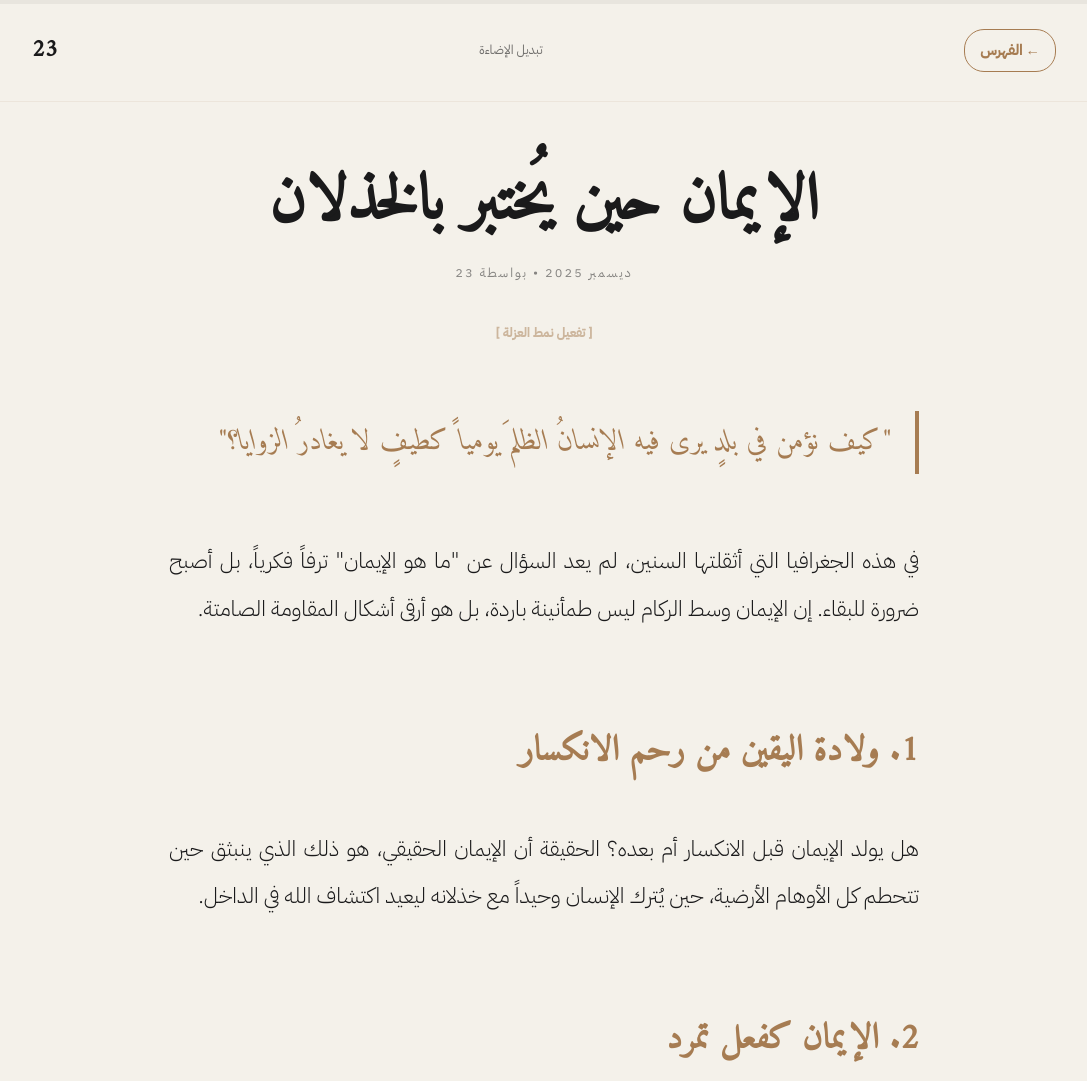
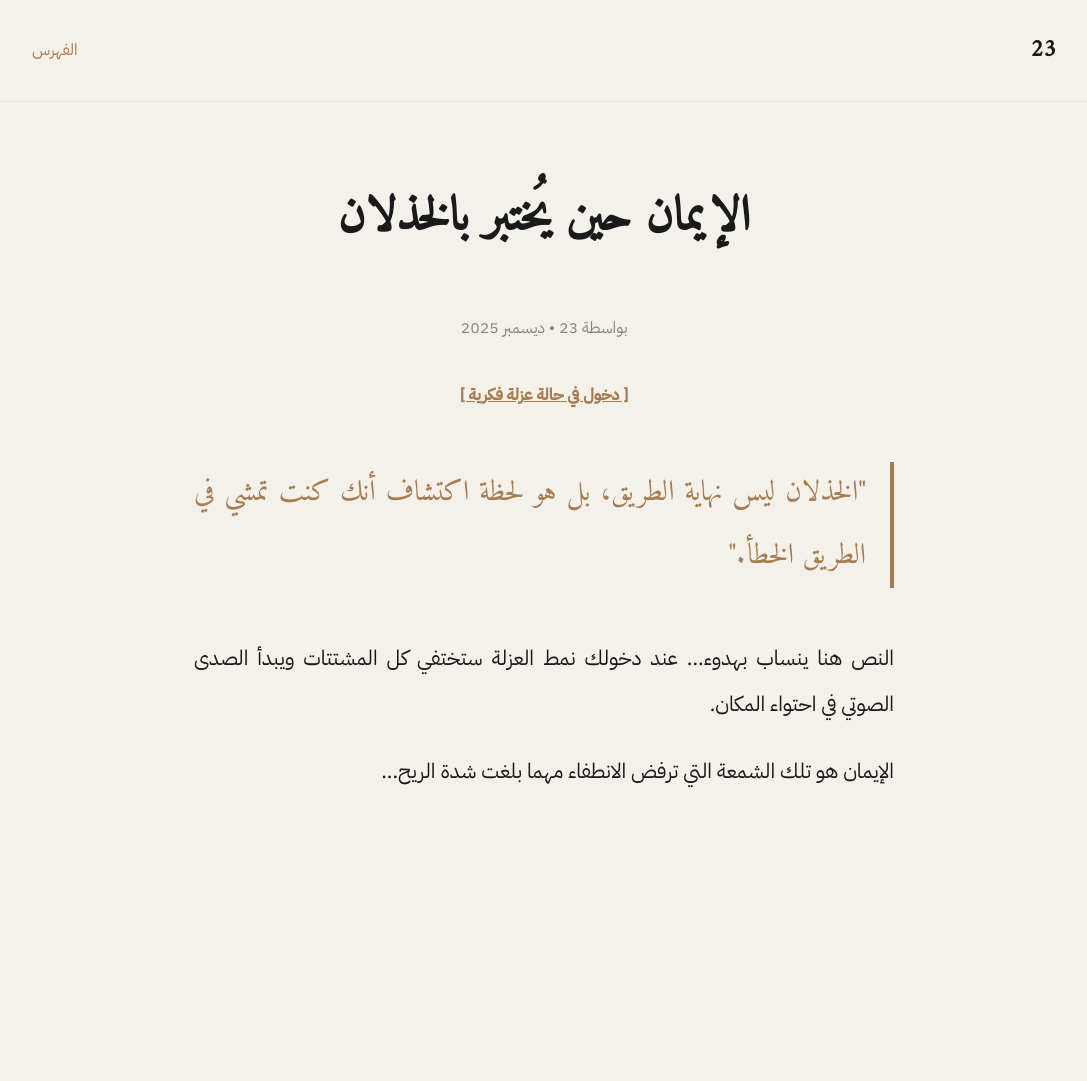
Before and after one commit to AM23-bot/iam23, a plain HTML site: page faith-test.html in a window 1280 px wide. Shown: the top 1081 px of the page, without its empty margins (96-1183 px from the left). After the commit the page ends 858 px from the top, so only its background shows below. Drawn offline with Linux system fonts and the light colour scheme.

Commit message:
Update faith-test.html

```diff
--- a/faith-test.html
+++ b/faith-test.html
@@ -6,108 +6,76 @@
     <title>23 | الإيمان والخذلان</title>
     <link href="https://fonts.googleapis.com/css2?family=Amiri:ital,wght@0,400;1,400&family=IBM+Plex+Sans+Arabic:wght@300;400;500&display=swap" rel="stylesheet">
     <style>
-        :root { --bg: #F4F1EA; --primary: #1A1A1B; --accent: #A67C52; --nav-bg: rgba(244, 241, 234, 0.9); }
-        [data-theme="dark"] { --bg: #121212; --primary: #E0E0E0; --accent: #D4AF37; --nav-bg: rgba(18, 18, 18, 0.9); }
+        :root { --bg: #F4F1EA; --primary: #1A1A1B; --accent: #A67C52; }
+        [data-theme="dark"] { --bg: #0A0A0A; --primary: #E0E0E0; --accent: #D4AF37; }
 
-        body { margin: 0; background-color: var(--bg); color: var(--primary); font-family: 'IBM Plex Sans Arabic', sans-serif; line-height: 2.2; transition: 0.5s; }
+        body { margin: 0; background-color: var(--bg); color: var(--primary); font-family: 'IBM Plex Sans Arabic', sans-serif; line-height: 2.2; transition: 1s; }
 
-        /* شريط التقدم العلوي */
-        .progress-container { position: fixed; top: 0; z-index: 2000; width: 100%; height: 4px; background: rgba(0,0,0,0.05); }
-        .progress-bar { height: 4px; background: var(--accent); width: 0%; transition: 0.1s; }
+        header { padding: 1.5rem 10%; display: flex; justify-content: space-between; align-items: center; border-bottom: 1px solid rgba(166,124,82,0.1); }
+        .logo { font-family: 'Amiri', serif; font-size: 1.5rem; text-decoration: none; color: var(--primary); font-weight: bold; }
 
-        /* الهيدر العلوي */
-        header.nav-header { position: sticky; top: 0; background: var(--nav-bg); backdrop-filter: blur(10px); padding: 1.5rem 10%; display: flex; justify-content: space-between; align-items: center; z-index: 1000; border-bottom: 1px solid rgba(166,124,82,0.1); transition: 0.5s; }
-        .nav-header a { text-decoration: none; color: var(--accent); font-weight: bold; border: 1px solid var(--accent); padding: 5px 15px; border-radius: 20px; font-size: 0.9rem; }
+        /* نمط العزلة الجذري */
+        .zen-mode header, .zen-mode footer, .zen-mode #zenBtn, .zen-mode .meta { opacity: 0; pointer-events: none; }
+        .zen-mode body { background-color: #000000 !important; color: #777 !important; }
+        .zen-mode article { transform: translateY(50px); }
 
-        /* نمط العزلة (Zen Mode) */
-        .zen-mode header, .zen-mode .meta, .zen-mode #zenBtn { display: none !important; }
-        .zen-mode article { margin-top: 15vh; }
-        .zen-mode body { background-color: #0f0f0f !important; color: #888 !important; }
+        article { max-width: 700px; margin: 4rem auto; padding: 0 25px; transition: 1s ease-in-out; }
+        h1 { font-family: 'Amiri', serif; font-size: 3rem; text-align: center; }
+        .meta { text-align: center; opacity: 0.5; margin-bottom: 2rem; }
 
-        article { max-width: 750px; margin: 4rem auto 10rem auto; padding: 0 25px; transition: 0.5s; }
-        header h1 { font-family: 'Amiri', serif; font-size: clamp(2.5rem, 5vw, 4rem); line-height: 1.2; text-align: center; margin-bottom: 1rem; }
-        .meta { text-align: center; font-size: 0.8rem; opacity: 0.5; margin-bottom: 2rem; letter-spacing: 2px; }
+        #zenBtn { cursor: pointer; text-align: center; color: var(--accent); font-weight: bold; margin-bottom: 3rem; text-decoration: underline; }
 
-        #zenBtn { cursor: pointer; text-align: center; opacity: 0.5; font-size: 0.8rem; margin-bottom: 4rem; color: var(--accent); font-weight: bold; }
-        #zenBtn:hover { opacity: 1; }
+        .text-body { font-size: 1.3rem; text-align: justify; }
+        .quote { font-family: 'Amiri', serif; font-size: 1.8rem; color: var(--accent); border-right: 4px solid var(--accent); padding-right: 1.5rem; margin: 3rem 0; }
 
-        .text-body { font-size: 1.35rem; text-align: justify; font-weight: 300; }
-        .quote { font-family: 'Amiri', serif; font-style: italic; font-size: 1.8rem; color: var(--accent); border-right: 4px solid var(--accent); padding-right: 1.5rem; margin: 4rem 0; opacity: 0; transform: translateY(20px); transition: 1s; }
-
-        h3 { font-family: 'Amiri', serif; font-size: 2.2rem; color: var(--accent); margin-top: 5rem; opacity: 0; transform: translateY(20px); transition: 1s; }
-        p { margin-bottom: 2.5rem; opacity: 0; transform: translateY(20px); transition: 1s; }
-        .visible { opacity: 1 !important; transform: translateY(0) !important; }
-
-        .no-select { user-select: none; -webkit-user-select: none; }
+        /* شريط التقدم */
+        .progress-bar { position: fixed; top: 0; right: 0; height: 3px; background: var(--accent); width: 0%; z-index: 2000; }
     </style>
 </head>
-<body class="no-select">
+<body>
+    <audio id="rainAudio" loop>
+        <source src="https://www.soundhelix.com/examples/mp3/SoundHelix-Song-1.mp3" type="audio/mpeg"> </audio>
 
-    <div class="progress-container"><div class="progress-bar" id="myBar"></div></div>
+    <div class="progress-bar" id="pBar"></div>
 
-    <header class="nav-header">
-        <a href="essays.html">← الفهرس</a>
-        <div onclick="toggleTheme()" style="cursor:pointer; font-size:0.8rem; opacity:0.6;">تبديل الإضاءة</div>
-        <span style="font-family: 'Amiri'; font-weight: bold; font-size: 1.5rem;">23</span>
+    <header>
+        <a href="index.html" class="logo">23</a>
+        <a href="essays.html" style="text-decoration:none; color:var(--accent)">الفهرس</a>
     </header>
 
     <article>
-        <header>
-            <h1>الإيمان حين يُختبر بالخذلان</h1>
-            <div class="meta">ديسمبر 2025 • بواسطة 23</div>
-            <div id="zenBtn" onclick="toggleZen()">[ تفعيل نمط العزلة ]</div>
-        </header>
+        <h1>الإيمان حين يُختبر بالخذلان</h1>
+        <div class="meta">بواسطة 23 • ديسمبر 2025</div>
+        <div id="zenBtn" onclick="toggleZen()">[ دخول في حالة عزلة فكرية ]</div>
 
         <div class="text-body">
-            <div class="quote">"كيف نؤمن في بلدٍ يرى فيه الإنسانُ الظلمَ يومياً كطيفٍ لا يغادرُ الزوايا؟"</div>
-
-            <p>في هذه الجغرافيا التي أثقلتها السنين، لم يعد السؤال عن "ما هو الإيمان" ترفاً فكرياً، بل أصبح ضرورة للبقاء. إن الإيمان وسط الركام ليس طمأنينة باردة، بل هو أرقى أشكال المقاومة الصامتة.</p>
-
-            <h3>1. ولادة اليقين من رحم الانكسار</h3>
-            <p>هل يولد الإيمان قبل الانكسار أم بعده؟ الحقيقة أن الإيمان الحقيقي، هو ذلك الذي ينبثق حين تتحطم كل الأوهام الأرضية، حين يُترك الإنسان وحيداً مع خذلانه ليعيد اكتشاف الله في الداخل.</p>
-
-            <h3>2. الإيمان كفعل تمرد</h3>
-            <p>أن ترفض أن تصبح ظالماً وأنت ترى الظلم يحيط بك، أن ترفض القبح وأنت تسكنه، هذا هو الإيمان. إنه ليس هروباً من الواقع، بل هو "تعالٍ" عليه.</p>
-
-            <p style="text-align: center; margin-top: 5rem; font-style: italic; color: var(--accent); opacity:1; transform:none;">انتهى المتن - اضغط Esc للخروج من العزلة</p>
+            <div class="quote">"الخذلان ليس نهاية الطريق، بل هو لحظة اكتشاف أنك كنت تمشي في الطريق الخطأ."</div>
+            <p>النص هنا ينساب بهدوء... عند دخولك نمط العزلة ستختفي كل المشتتات ويبدأ الصدى الصوتي في احتواء المكان.</p>
+            <p>الإيمان هو تلك الشمعة التي ترفض الانطفاء مهما بلغت شدة الريح...</p>
         </div>
     </article>
 
     <script>
-        // تبديل الوضع الليلي
-        function toggleTheme() {
-            const current = document.documentElement.getAttribute("data-theme");
-            const target = current === "dark" ? "light" : "dark";
-            document.documentElement.setAttribute("data-theme", target);
-            localStorage.setItem("theme", target);
-        }
-        document.documentElement.setAttribute("data-theme", localStorage.getItem("theme") || "light");
+        function toggleZen() {
+            const body = document.body;
+            const audio = document.getElementById('rainAudio');
+            body.classList.toggle('zen-mode');
 
-        // تبديل نمط العزلة
-        function toggleZen() {
-            document.body.classList.toggle('zen-mode');
+            if (body.classList.contains('zen-mode')) {
+                audio.play();
+                audio.volume = 0.2; // صوت خافت جداً
+            } else {
+                audio.pause();
+            }
         }
 
-        // الخروج من العزلة بمفتاح Escape
-        document.addEventListener('keydown', (e) => {
-            if (e.key === "Escape") document.body.classList.remove('zen-mode');
-        });
+        window.onscroll = function() {
+            let winScroll = document.documentElement.scrollTop;
+            let height = document.documentElement.scrollHeight - document.documentElement.clientHeight;
+            document.getElementById("pBar").style.width = (winScroll / height) * 100 + "%";
+        };
 
-        // شريط التقدم وظهور الفقرات
-        window.onscroll = function() {
-            let winScroll = document.body.scrollTop || document.documentElement.scrollTop;
-            let height = document.documentElement.scrollHeight - document.documentElement.clientHeight;
-            let scrolled = (winScroll / height) * 100;
-            document.getElementById("myBar").style.width = scrolled + "%";
-
-            let elements = document.querySelectorAll('.text-body p, .text-body h3, .text-body .quote');
-            elements.forEach(el => {
-                if (el.getBoundingClientRect().top < window.innerHeight - 50) {
-                    el.classList.add('visible');
-                }
-            });
-        };
-        window.onload = () => window.dispatchEvent(new Event('scroll'));
+        document.documentElement.setAttribute("data-theme", localStorage.getItem("theme") || "light");
     </script>
 </body>
 </html>
```
